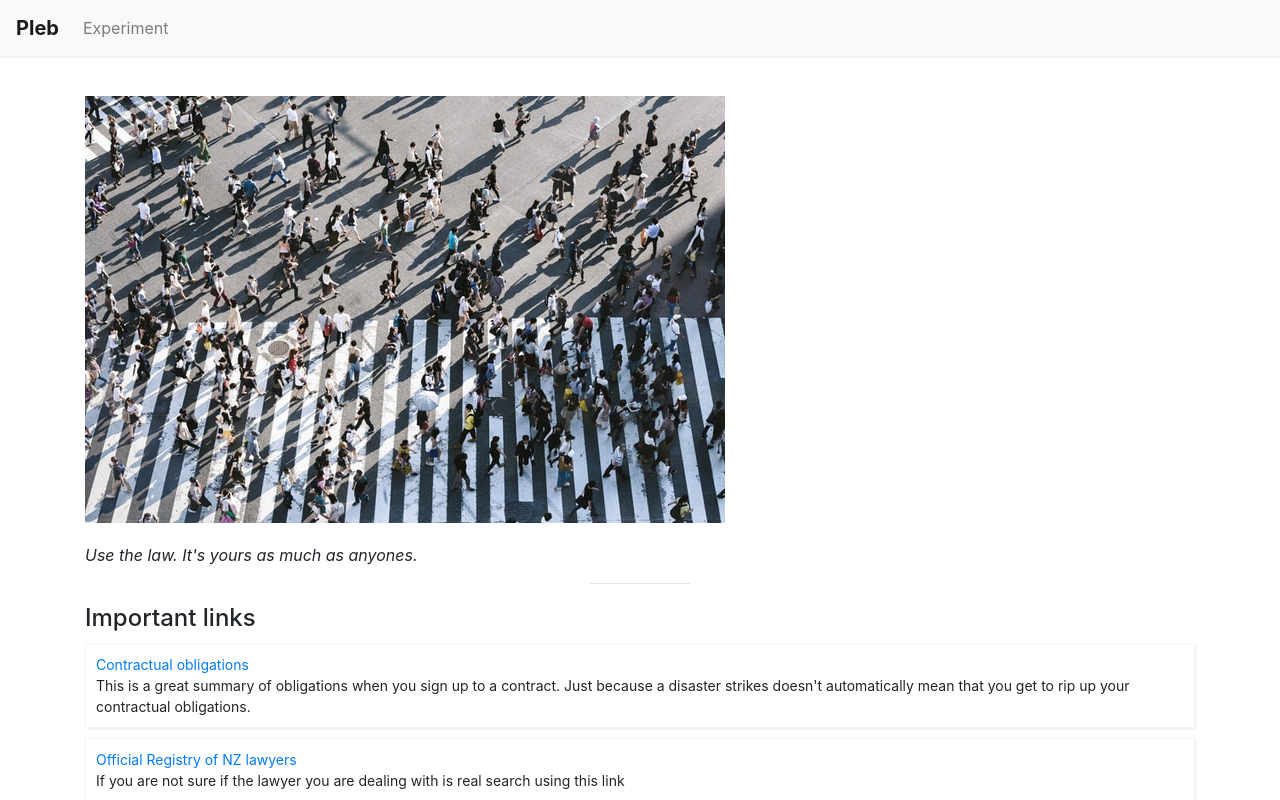
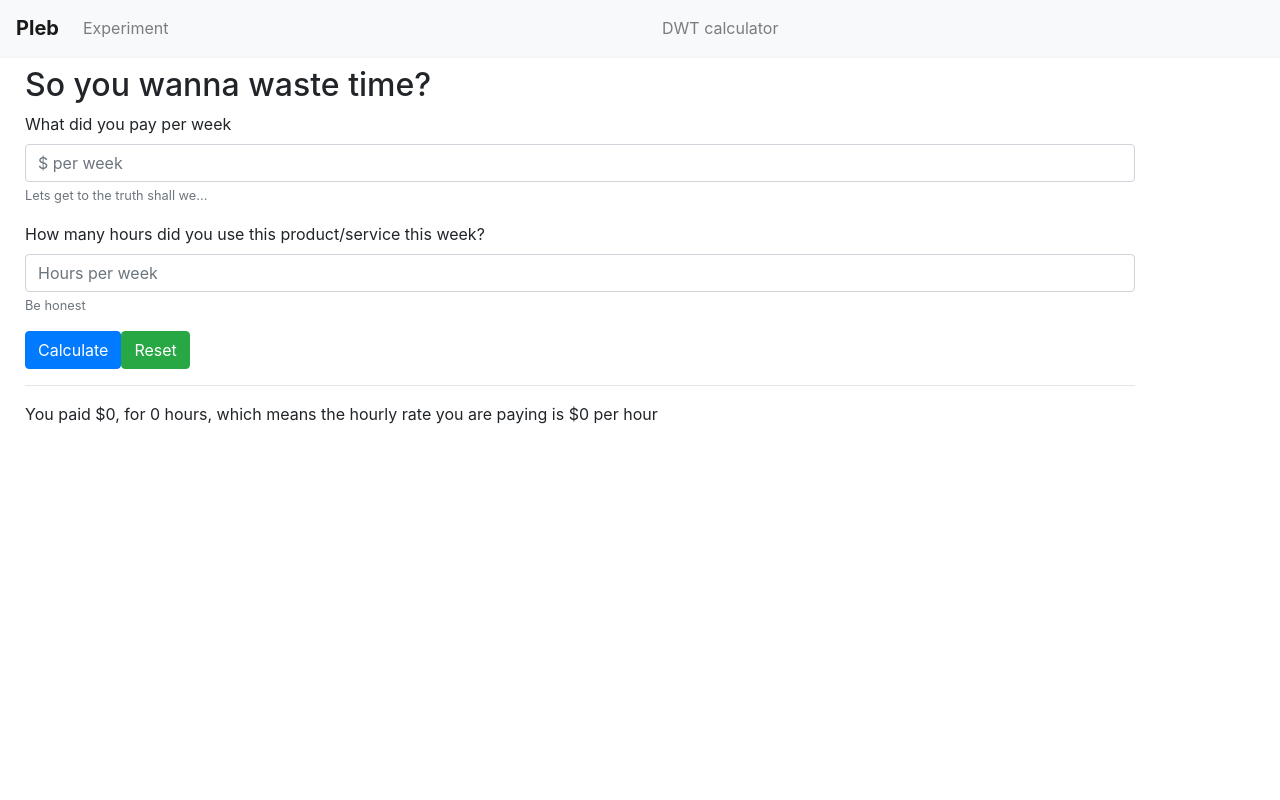
Before and after one commit to jwwnz/PleblJS, a React (Create React App) app: page /dont-waste-time in a window 1280 px wide. Shown: the top 800 px of the page. Built offline with nearby package versions, Linux system fonts and the light colour scheme.

Commit message:
Add simple 'Don't Waste Time' calculator.

```diff
--- a/src/App.js
+++ b/src/App.js
@@ -6,6 +6,7 @@ import HomePage from "./pages/Homepage";
 import "bootstrap/dist/css/bootstrap.min.css";
 import "./App.css";
 import ExperimentPage from "./pages/ExperimentPage";
+import DWTPage from "./pages/DWT";
 
 function App() {
 	return (
@@ -18,6 +19,9 @@ function App() {
 				<Route path="/experiment">
 					<ExperimentPage />
 				</Route>
+				<Route path="/dont-waste-time">
+					<DWTPage />
+				</Route>
 				<Route path="/">
 					<HomePage />
 				</Route>
--- a/src/components/Navbar.jsx
+++ b/src/components/Navbar.jsx
@@ -14,6 +14,9 @@ const PlebNavbar = () => (
 		<Nav className="mr-auto">
 			<Nav.Link href="/experiment">Experiment</Nav.Link>
 		</Nav>
+		<Nav className="mr-auto">
+			<Nav.Link href="/dont-waste-time">DWT calculator</Nav.Link>
+		</Nav>
 	</Navbar>
 );
 
--- /dev/null
+++ b/src/pages/DWT.jsx
@@ -0,0 +1,60 @@
+import React, { useState } from "react";
+import { Button, Container, Form } from "react-bootstrap";
+import "./HomePage.css";
+
+const DWTPage = () => {
+	const [price, setPrice] = useState(0);
+	const [hours, setHours] = useState(0);
+
+	const handlePriceChange = (event) => {
+		setPrice(event.target.value);
+	};
+
+	const handleHoursChange = (event) => {
+		setHours(event.target.value);
+	};
+	return (
+		<>
+			<Container style={{ margin: "10px" }}>
+				<h2>So you wanna waste time?</h2>
+				<Form>
+					<Form.Group controlId="formPrice">
+						<Form.Label>What did you pay per week</Form.Label>
+						<Form.Control
+							type="number"
+							placeholder="$ per week"
+							onChange={handlePriceChange}
+						/>
+						<Form.Text className="text-muted">
+							Lets get to the truth shall we...
+						</Form.Text>
+					</Form.Group>
+
+					<Form.Group controlId="formHours">
+						<Form.Label>
+							How many hours did you use this product/service this week?
+						</Form.Label>
+						<Form.Control
+							type="number"
+							placeholder="Hours per week"
+							onChange={handleHoursChange}
+						/>
+						<Form.Text className="text-muted">Be honest</Form.Text>
+					</Form.Group>
+					<Button variant="primary">Calculate</Button>
+					<Button variant="success" type="reset">
+						Reset
+					</Button>
+				</Form>
+
+				<hr />
+				<div>
+					{`You paid $${price}, for ${hours} hours, which means the hourly rate you are
+					paying is $${price && hours && price / hours} per hour`}
+				</div>
+			</Container>
+		</>
+	);
+};
+
+export default DWTPage;
```
